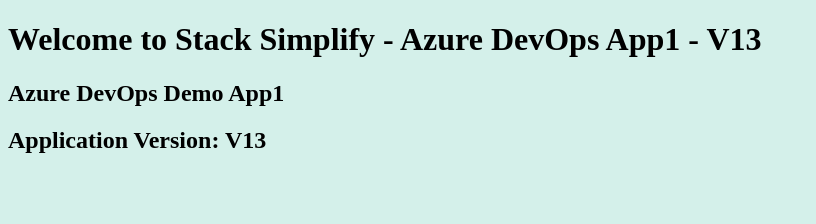
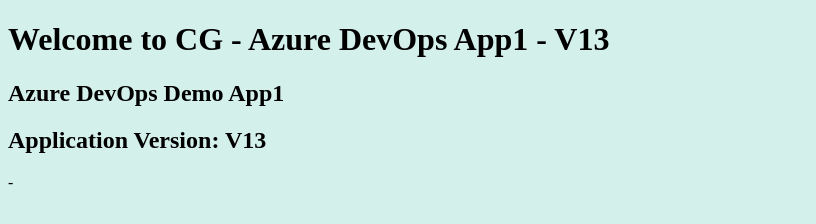
Before and after one commit to stacksimplify/azure-devops-github-acr-aks-app1, a plain HTML site: page index.html in a window 1280 px wide. Shown: the whole page, without its empty margins (0-816 px from the left). Drawn offline with Linux system fonts and the light colour scheme.

Commit message:
html changes

```diff
--- a/index.html
+++ b/index.html
@@ -1,8 +1,9 @@
 <!DOCTYPE html>
 <html>
    <body style="background-color:rgb(212, 240, 234);">
-      <h1>Welcome to Stack Simplify - Azure DevOps App1 - V13</h1>
+      <h1>Welcome to CG - Azure DevOps App1 - V13</h1>
       <h2>Azure DevOps Demo App1</h2>
       <h2>Application Version: V13</h2>
    </body>
 </html>
+-
```
